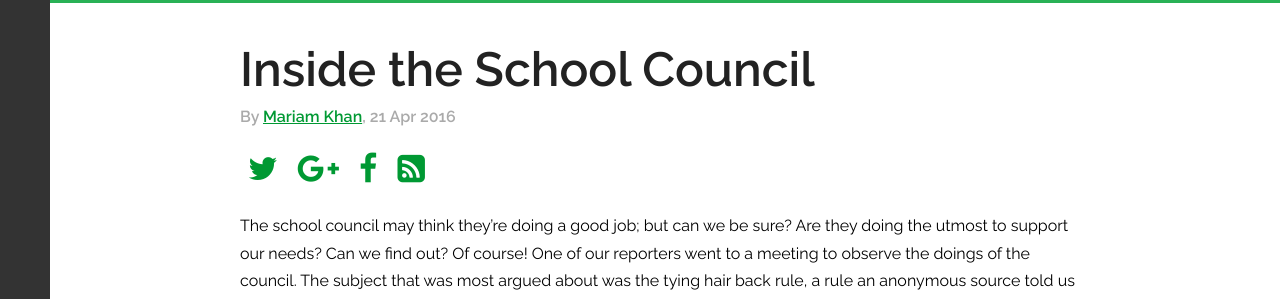
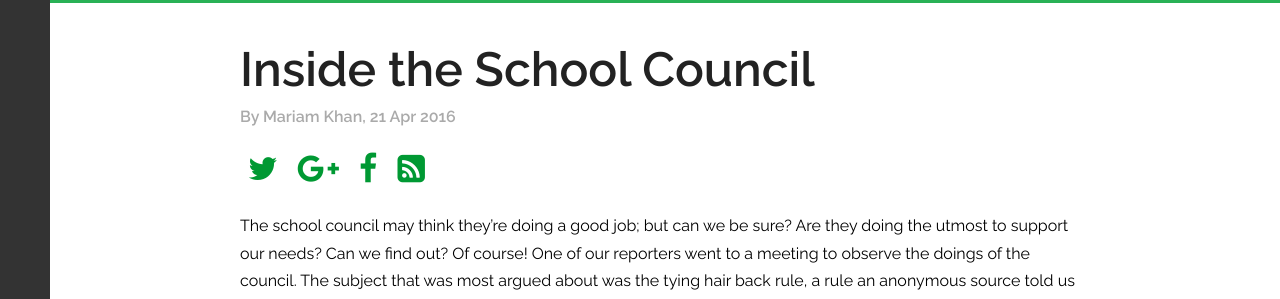
Before and after one commit to Kefwmag/kefwmag.github.io, a Jekyll site: the page built from _posts/2016-04-21-inside-the-school-council.md, in a window 1280 px wide. Shown: the part 122-421 px from the top of the page. Built offline with Jekyll 4.4.1, drawn with Linux system fonts in a browser that asks for light colours; nearby versions of some CDN libraries.

Commit message:
Added code for #62

```diff
--- a/_layouts/dposts.html
+++ b/_layouts/dposts.html
@@ -5,7 +5,7 @@
 <div>
   <article class="fs {{page.categories}}">
     <h1 class="storyName">{{ page.title }}</h1>
-    <h3 class="author">{% if page.author %}By <a id="authorlink" href="/author/">{{ page.author }}</a>, {% endif %}{{ page.date | date: "%-d %b %Y" }}</h3>
+    <h3 class="author">{% if page.author %}By <!--<a id="authorlink" href="/author/">-->{{ page.author }}<!--</a>-->, {% endif %}{{ page.date | date: "%-d %b %Y" }}</h3>
     <script>
       document.getElementById("authorlink").href+="{{page.author}}".toLowerCase().replace(" ","-");
     </script>
```
